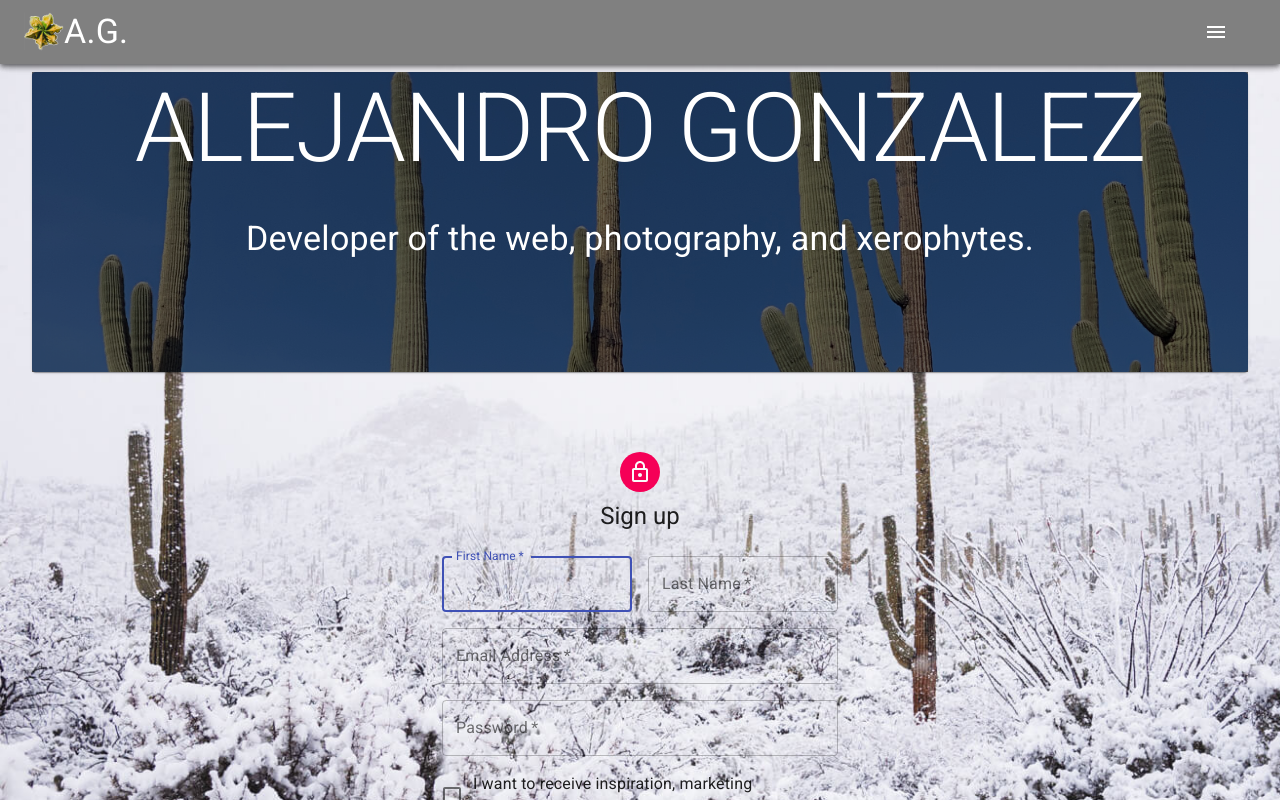
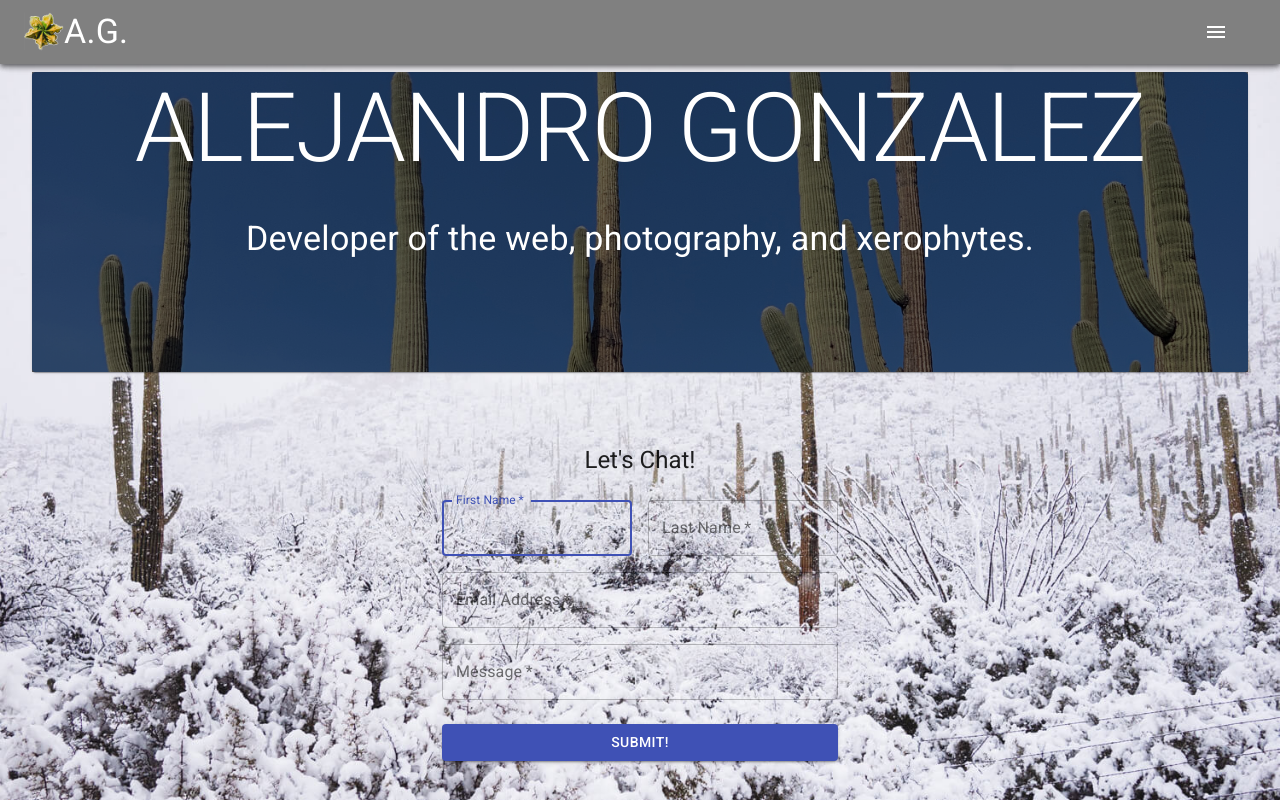
Before and after one commit to alexgfotos/react-portfolio, a React (Create React App) app: page /contact in a window 1280 px wide. Shown: the top 800 px of the page. Built offline with nearby package versions, Linux system fonts and the light colour scheme.

Commit message:
cleaning up home page

```diff
--- a/src/components/Contact.js
+++ b/src/components/Contact.js
@@ -1,14 +1,14 @@
 import React from 'react';
-import Avatar from '@material-ui/core/Avatar';
+// import Avatar from '@material-ui/core/Avatar';
 import Button from '@material-ui/core/Button';
 import CssBaseline from '@material-ui/core/CssBaseline';
 import TextField from '@material-ui/core/TextField';
-import FormControlLabel from '@material-ui/core/FormControlLabel';
-import Checkbox from '@material-ui/core/Checkbox';
+// import FormControlLabel from '@material-ui/core/FormControlLabel';
+// import Checkbox from '@material-ui/core/Checkbox';
 import Link from '@material-ui/core/Link';
 import Grid from '@material-ui/core/Grid';
 import Box from '@material-ui/core/Box';
-import LockOutlinedIcon from '@material-ui/icons/LockOutlined';
+// import LockOutlinedIcon from '@material-ui/icons/LockOutlined';
 import Typography from '@material-ui/core/Typography';
 import { makeStyles } from '@material-ui/core/styles';
 import Container from '@material-ui/core/Container';
@@ -53,11 +53,8 @@ export default function SignUp() {
     <Container component="main" maxWidth="xs">
       <CssBaseline />
       <div className={classes.paper}>
-        <Avatar className={classes.avatar}>
-          <LockOutlinedIcon />
-        </Avatar>
         <Typography component="h1" variant="h5">
-          Sign up
+          Let's Chat!
         </Typography>
         <form className={classes.form} noValidate>
           <Grid container spacing={2}>
@@ -100,19 +97,19 @@ export default function SignUp() {
                 variant="outlined"
                 required
                 fullWidth
-                name="password"
-                label="Password"
-                type="password"
-                id="password"
-                autoComplete="current-password"
+                name="message"
+                label="Message"
+                type="message"
+                id="message"
+                autoComplete="current-message"
               />
             </Grid>
-            <Grid item xs={12}>
+            {/* <Grid item xs={12}>
               <FormControlLabel
                 control={<Checkbox value="allowExtraEmails" color="primary" />}
                 label="I want to receive inspiration, marketing promotions and updates via email."
               />
-            </Grid>
+            </Grid> */}
           </Grid>
           <Button
             type="submit"
@@ -121,15 +118,15 @@ export default function SignUp() {
             color="primary"
             className={classes.submit}
           >
-            Sign Up
+            Submit!
           </Button>
-          <Grid container justify="flex-end">
+          {/* <Grid container justify="flex-end">
             <Grid item>
               <Link href="#" variant="body2">
                 Already have an account? Sign in
               </Link>
             </Grid>
-          </Grid>
+          </Grid> */}
         </form>
       </div>
       <Box mt={5}>
--- a/src/components/Header.js
+++ b/src/components/Header.js
@@ -55,7 +55,7 @@ function Header() {
                             onClose={handleClose}>
                             <Button onClick={handleClose} color="inherit"><Link href="/">Home</Link></Button>
                             <Button onClick={handleClose} color="inherit"><Link href="/portfolio">Portfolio</Link></Button>
-                            <Button onClick={handleClose} color="inherit"><Link href="https://drive.google.com/file/d/1BxJMRdZKApIGM9_xY7Ur5MnDtOvjPiHh/view?usp=sharing">Resume</Link></Button>
+                            <Button onClick={handleClose} color="inherit"><Link target="_blank" rel="noopener noreferrer" href="https://drive.google.com/file/d/1BxJMRdZKApIGM9_xY7Ur5MnDtOvjPiHh/view?usp=sharing">Resume</Link></Button>
                             <Button onClick={handleClose} color="inherit"><Link href="/contact">Contact Me</Link></Button>
                         </Menu>
 
--- a/src/components/Home.js
+++ b/src/components/Home.js
@@ -19,16 +19,12 @@ export const Home = () => {
 
                 <p><strong>Hello!</strong> My name is Alejandro Gonzalez and welcome to my portfolio site. I currently work as a
         Photography Instructor, Career & Technical Education department chair, Web Editor, and Teacher Technology
-        Liaison at Tucson High Magnet School. I am also a freelance photographer, cacti aficionado, and soon to be a
-        dad! I love teaching photography and working with students, it is satisfying to help them develop through the
-        art of photography.
+        Liaison at Tucson High Magnet School. I am also a freelance photographer, cacti aficionado, and a new
+        dad!</p>
+        <p>
         I was born in Mexico but I have lived in Tucson, AZ since I was five years old. I graduated from Amphitheater
         High School, got my BFAs in Education & Photography from the University of Arizona in 2009 and then returned for
-        my Masters in Educational Leadership in 2017. I am (with much difficulty) learning how to code in this intensive
-        bootcamp so I can hopefully transition to a career where I can wear less hats and better provide for my family.
-        I met my wife while teaching (she was the art teacher) and we married in 2013. This June we will be expecting
-        our first child, a boy. I am also passionate about photography, mountain biking, and the cultivation of rare
-        cacti and succulents from around the world!</p>
+        my Masters in Educational Leadership in 2017. I recently completed a coding bootcamp and have found a passion in development. </p>
         </Container>
     )
 }
--- a/src/components/portfolio.js
+++ b/src/components/portfolio.js
@@ -49,7 +49,7 @@ export default function Portfolio() {
             <img src={tile.img} alt={tile.title} />
             <GridListTileBar
               className={classes.tileBar}
-              title={<Typography color="primary" variant="h4"><a className={classes.link} href={tile.link}>{tile.title}</a></Typography>}
+              title={<Typography color="primary" variant="h4"><a className={classes.link} href={tile.link} target="_blank" rel="noopener noreferrer">{tile.title}</a></Typography>}
               subtitle={<Typography variant="subtitle2"><span>{tile.description}</span></Typography>}
               actionIcon={
                 <Link href={tile.github}>
--- a/src/components/tileData.json
+++ b/src/components/tileData.json
@@ -38,8 +38,8 @@
         "img": "/assets/images/guglebuks.png",
         "title": "Gügul Büks",
         "description": "Search and save books using the Google Books API.",
-        "link":"https://github.com/alexgfotos/googleBookSearch",
-        "github":"https://gugulbuks.herokuapp.com/"
+        "link":"https://gugulbuks.herokuapp.com/",
+        "github":"https://github.com/alexgfotos/googleBookSearch"
     },
     {
         "img": "/assets/images/minaweather.png",
@@ -57,7 +57,7 @@
     },
     {
         "img": "/assets/images/cactusupdate.png",
-        "title": "Cactus Updtae",
+        "title": "Cactus Update",
         "description": "My Xeric Adventures on IG.",
         "link":"https://instagram.com/cactusupdate",
         "github":"https://github.com/alexgfotos/"
```
